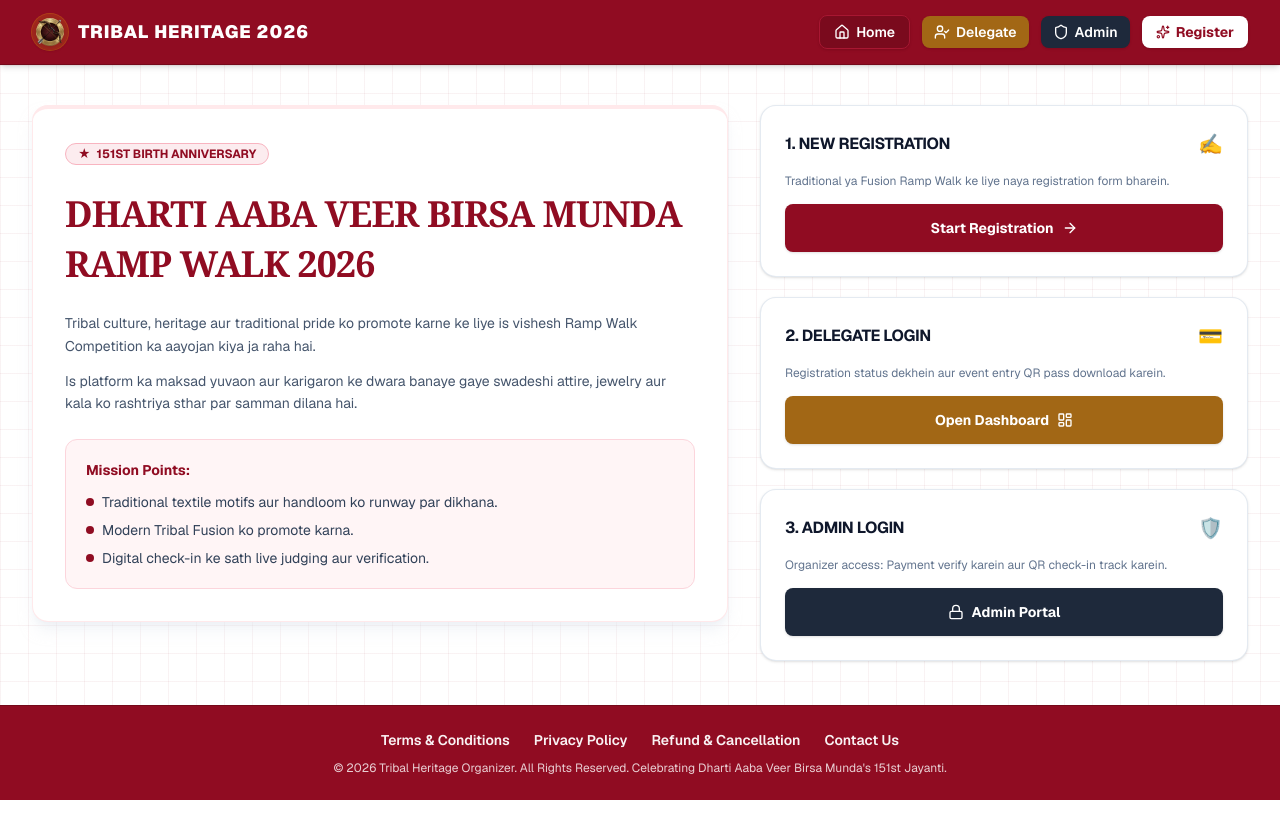
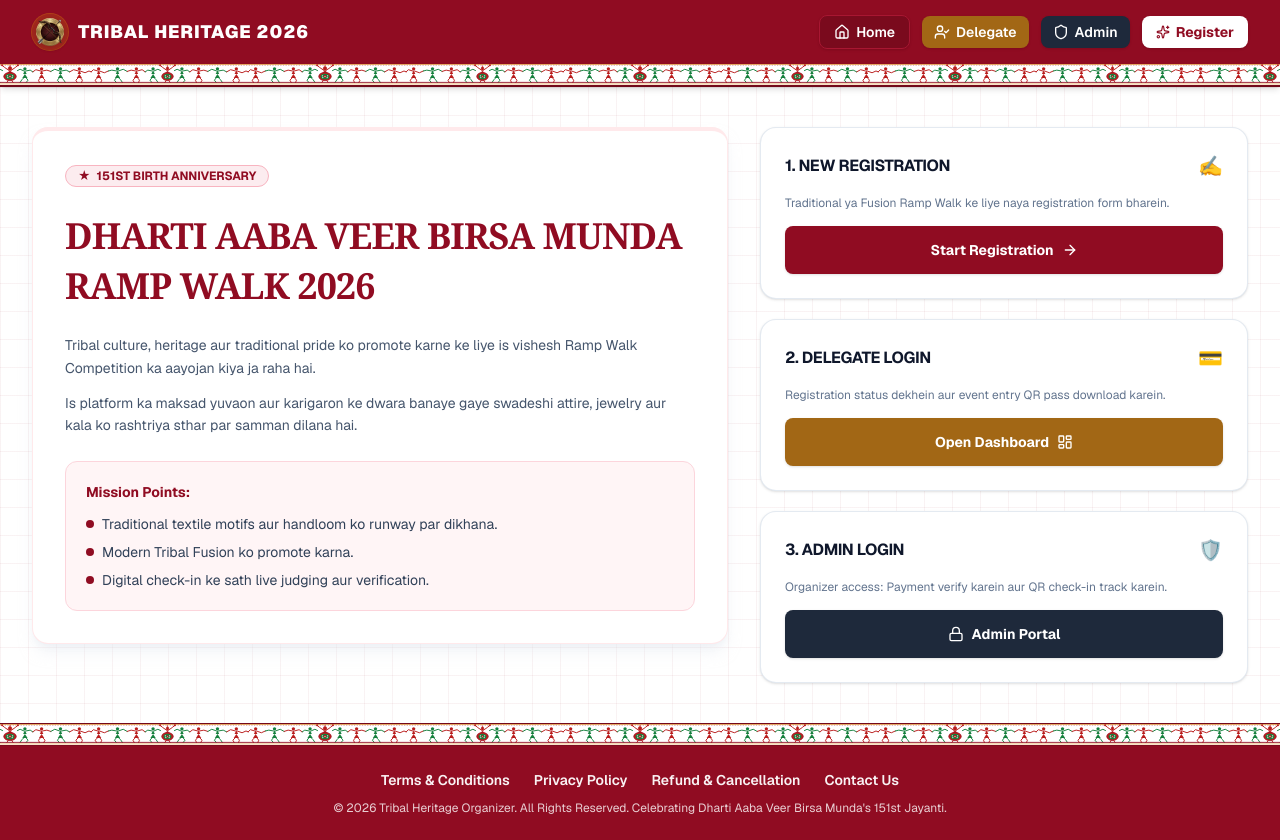
Before and after one commit to ShawnFrost26/ramp_walk, a Next.js app: page / in a window 1280 px wide. Before the commit the page ends 800 px from the top, so only its background shows below. Built offline with nearby package versions, Linux system fonts and the light colour scheme.

Commit message:
feat(ui): add authentic tribal dance border motif to header and footer

```diff
--- a/components/shared/Footer.tsx
+++ b/components/shared/Footer.tsx
@@ -1,10 +1,14 @@
 import Link from "next/link";
 import { EVENT_DETAILS } from "@/lib/constants/event";
+import { TribalBorder } from "@/components/shared/TribalBorder";
 
 export function Footer() {
   return (
-    <footer className="w-full bg-[#900C22] text-white py-4 sm:py-6 border-t border-[#74091A] print:hidden no-print">
-      <div className="mx-auto max-w-7xl px-3 sm:px-6 lg:px-8 text-center space-y-2.5">
+    <footer className="w-full bg-[#900C22] text-white border-t border-[#74091A] print:hidden no-print">
+      {/* Traditional Adivasi Folk Dance Border Motif matching Image 2 */}
+      <TribalBorder variant="footer" />
+
+      <div className="mx-auto max-w-7xl px-3 sm:px-6 lg:px-8 py-4 sm:py-6 text-center space-y-2.5">
         {/* Navigation links matching the screenshot */}
         <div className="flex flex-wrap items-center justify-center gap-x-4 sm:gap-x-6 gap-y-1.5 text-[11px] sm:text-sm font-semibold text-white/95">
           <Link href="/terms" className="hover:underline transition-all">
--- a/components/shared/Navbar.tsx
+++ b/components/shared/Navbar.tsx
@@ -16,6 +16,7 @@ import {
   ChevronRight,
 } from "lucide-react";
 import { EVENT_DETAILS } from "@/lib/constants/event";
+import { TribalBorder } from "@/components/shared/TribalBorder";
 
 export function Navbar() {
   const [drawerOpen, setDrawerOpen] = useState(false);
@@ -114,6 +115,9 @@ export function Navbar() {
             </button>
           </div>
         </div>
+
+        {/* Traditional Adivasi Dance Border Motif */}
+        <TribalBorder variant="header" />
       </header>
 
       {/* MOBILE APP DRAWER OVERLAY */}
@@ -154,6 +158,9 @@ export function Navbar() {
                 <X className="h-4 w-4" />
               </button>
             </div>
+
+            {/* Tribal Border below Drawer Header */}
+            <TribalBorder variant="standalone" />
 
             {/* Drawer Navigation Links */}
             <div className="flex-1 overflow-y-auto p-4 space-y-4">
--- /dev/null
+++ b/components/shared/TribalBorder.tsx
@@ -0,0 +1,39 @@
+"use client";
+
+import React from "react";
+
+interface TribalBorderProps {
+  /** Optional custom height or additional styling */
+  className?: string;
+  /** Whether this is placed at the top (e.g. above footer) or bottom (e.g. below header) */
+  variant?: "header" | "footer" | "standalone";
+}
+
+/**
+ * TribalBorder Component
+ * Renders an authentic repeating tribal dance border motif (in vermilion red and emerald green)
+ * inspired by traditional Adivasi handloom border art.
+ */
+export function TribalBorder({ className = "", variant = "header" }: TribalBorderProps) {
+  return (
+    <div
+      role="presentation"
+      aria-hidden="true"
+      className={`w-full overflow-hidden select-none relative ${
+        variant === "header"
+          ? "border-b border-[#74091A] shadow-xs"
+          : variant === "footer"
+          ? "border-b border-[#74091A]/60"
+          : ""
+      } ${className}`}
+      style={{
+        height: "22px",
+        backgroundImage: "url('/images/tribal-border-pattern.svg')",
+        backgroundRepeat: "repeat-x",
+        backgroundPosition: "center",
+        backgroundSize: "auto 100%",
+        imageRendering: "auto",
+      }}
+    />
+  );
+}
```
Also changed, not shown: public/images/tribal-border-pattern.svg (added).
